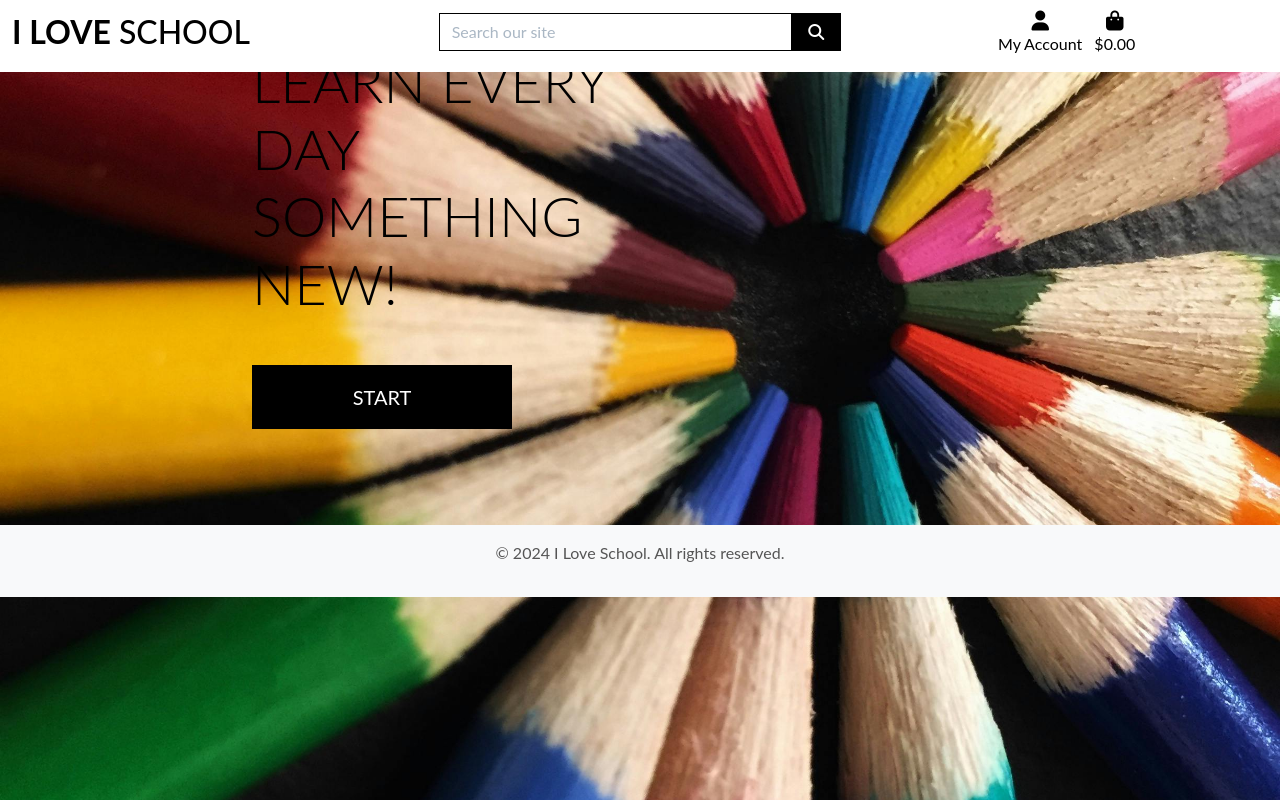
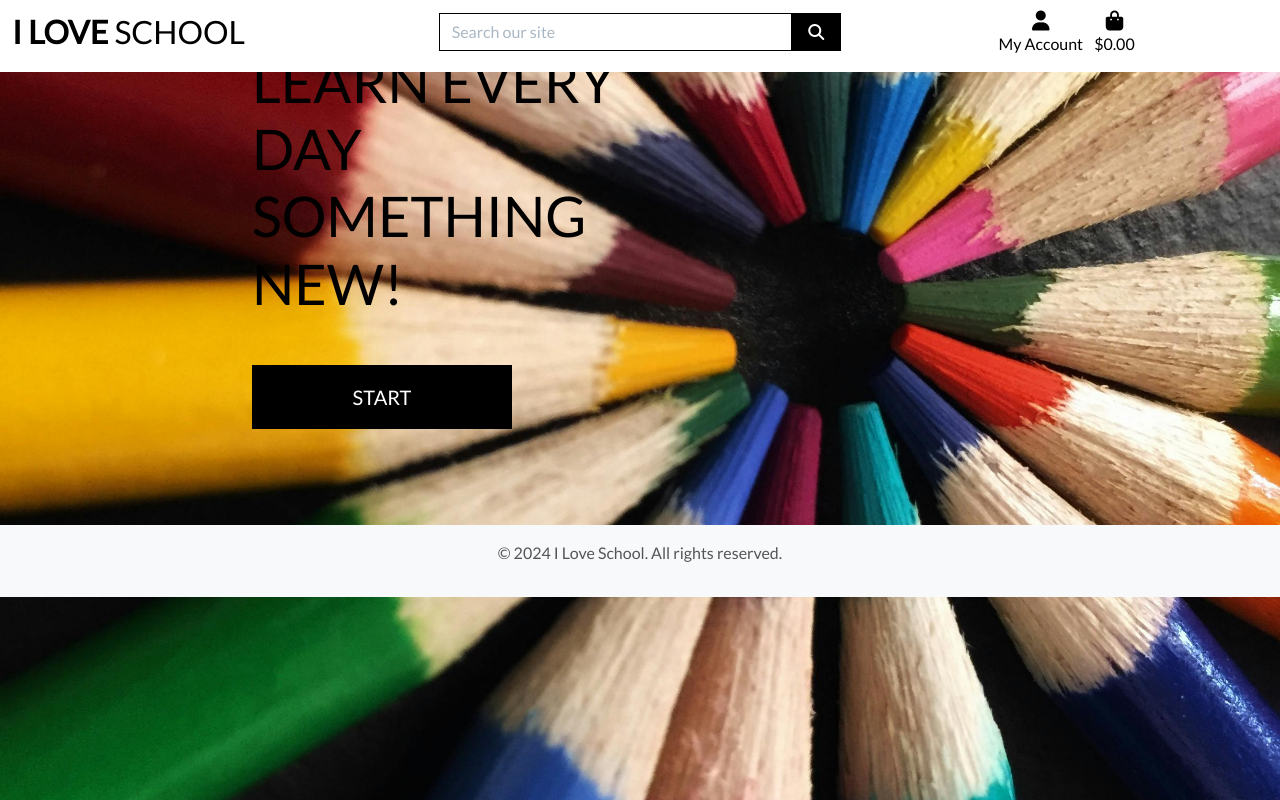
Before and after one commit to onadj/I_love_school, a Django app: page / in a window 1280 px wide. Run offline with Django 5.2, Linux system fonts and the light colour scheme.

Commit message:
fixed font

```diff
--- a/templates/allauth/base.html
+++ b/templates/allauth/base.html
@@ -23,7 +23,7 @@
       integrity="sha384-QWTKZyjpPEjISv5WaRU9OFeRpok6YctnYmDr5pNlyT2bRjXh0JMhjY6hW+ALEwIH"
       crossorigin="anonymous">
       <link rel="stylesheet" href="https://cdnjs.cloudflare.com/ajax/libs/font-awesome/6.5.1/css/all.min.css">
-
+      <link rel="stylesheet" href="https://fonts.googleapis.com/css?family=Lato&display=swap">
       <link rel="stylesheet" type="text/css" href="{% static 'css/base.css' %}">
 
     {% endblock %}
```
